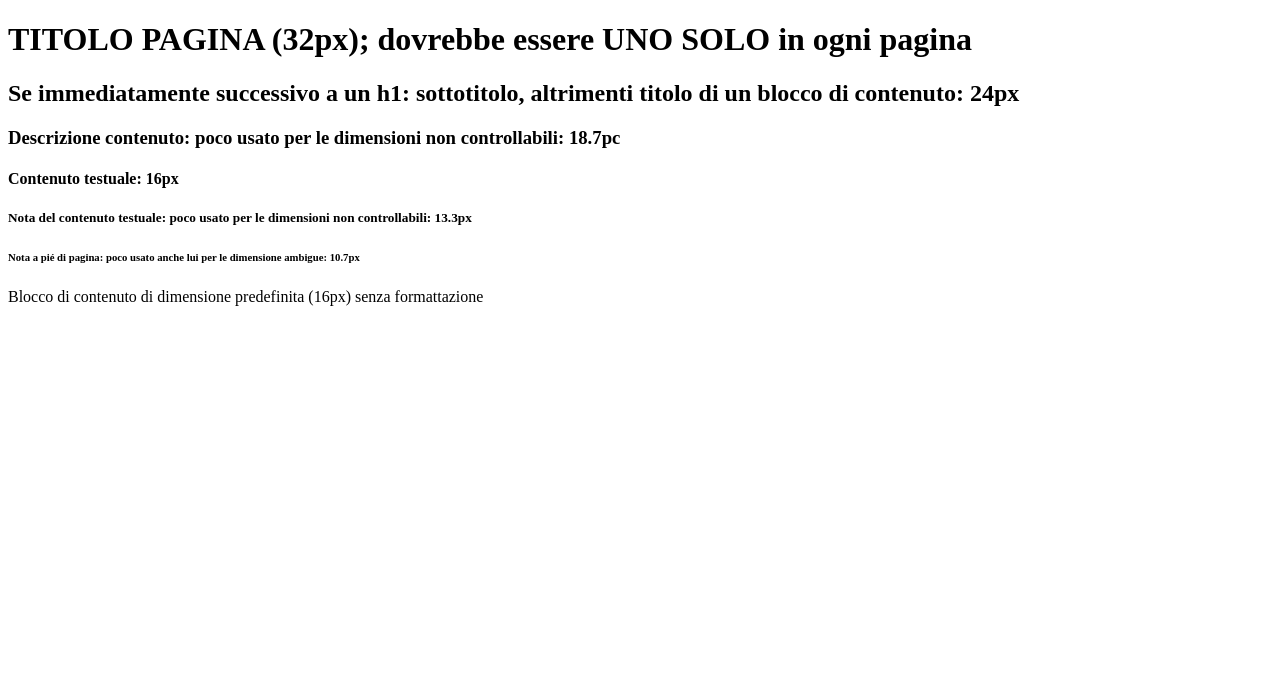
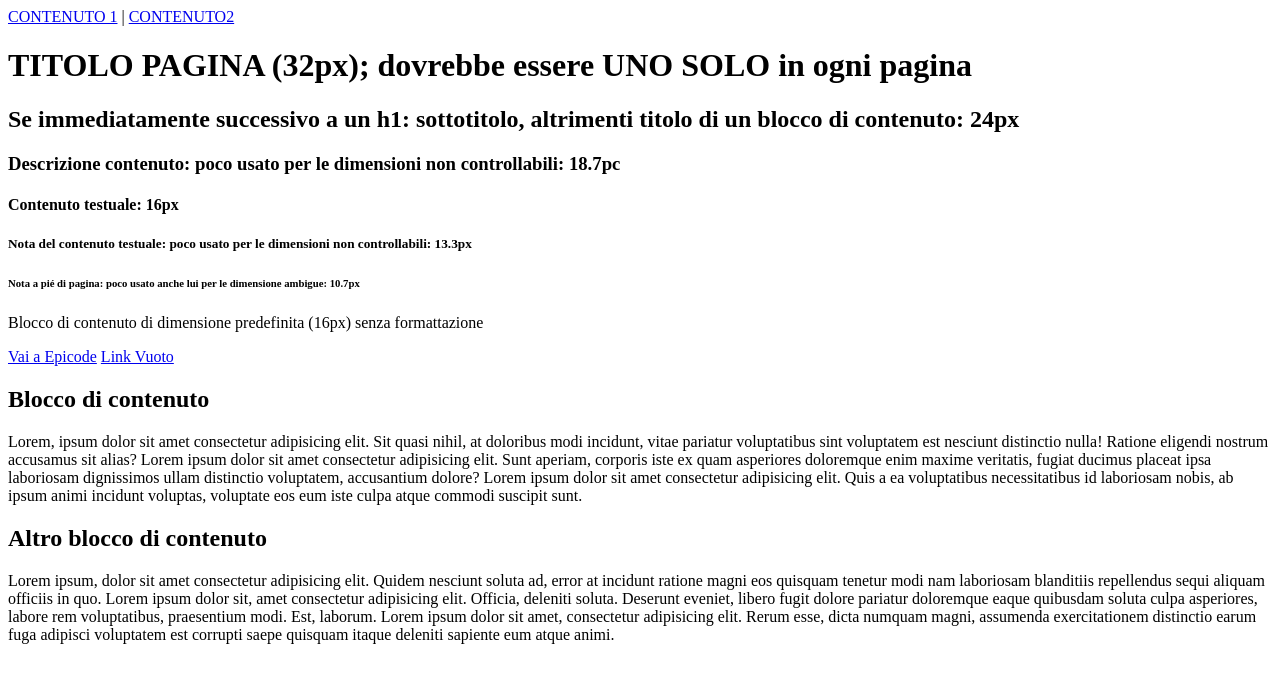
Before and after one commit to TheRedKardinal/FS0226IT, a plain HTML site: page U1W1D1/index.html in a window 1280 px wide. Drawn offline with Linux system fonts and the light colour scheme.

Commit message:
Aggiornamento

```diff
--- a/U1W1D1/index.html
+++ b/U1W1D1/index.html
@@ -12,6 +12,8 @@
 </head>
 
 <body>
+    <!-- Headings -->
+     <a href="#contenuto">CONTENUTO 1</a> | <a href="#contenuto2">CONTENUTO2</a>
 <h1>TITOLO PAGINA (32px); dovrebbe essere UNO SOLO in ogni pagina</h1>
 <h2>Se immediatamente successivo a un h1: sottotitolo, altrimenti titolo di un blocco di contenuto: 24px</h2>
 <h3>Descrizione contenuto: poco usato per le dimensioni non controllabili: 18.7pc</h3>
@@ -19,6 +21,19 @@
 <h5>Nota del contenuto testuale: poco usato per le dimensioni non controllabili: 13.3px</h5>
 <h6>Nota a pié di pagina: poco usato anche lui per le dimensione ambigue: 10.7px</h6>
 <p>Blocco di contenuto di dimensione predefinita (16px) senza formattazione</p>
+<!-- Link -->
+<a href="https://www.epicode.it" target="_blank">Vai a Epicode</a>
+<a href="javascript:void()";>Link Vuoto</a>
+<!-- Link interni -->
+ <h2>Blocco di contenuto</h2>
+ <p id="contenuto">
+    Lorem, ipsum dolor sit amet consectetur adipisicing elit. Sit quasi nihil, at doloribus modi incidunt, vitae pariatur voluptatibus sint voluptatem est nesciunt distinctio nulla! Ratione eligendi nostrum accusamus sit alias? Lorem ipsum dolor sit amet consectetur adipisicing elit. Sunt aperiam, corporis iste ex quam asperiores doloremque enim maxime veritatis, fugiat ducimus placeat ipsa laboriosam dignissimos ullam distinctio voluptatem, accusantium dolore? Lorem ipsum dolor sit amet consectetur adipisicing elit. Quis a ea voluptatibus necessitatibus id laboriosam nobis, ab ipsum animi incidunt voluptas, voluptate eos eum iste culpa atque commodi suscipit sunt.
+ </p>
+ <h2>Altro blocco di contenuto</h2>
+ <p id="contenuto2">
+    Lorem ipsum, dolor sit amet consectetur adipisicing elit. Quidem nesciunt soluta ad, error at incidunt ratione magni eos quisquam tenetur modi nam laboriosam blanditiis repellendus sequi aliquam officiis in quo. Lorem ipsum dolor sit, amet consectetur adipisicing elit. Officia, deleniti soluta. Deserunt eveniet, libero fugit dolore pariatur doloremque eaque quibusdam soluta culpa asperiores, labore rem voluptatibus, praesentium modi. Est, laborum. Lorem ipsum dolor sit amet, consectetur adipisicing elit. Rerum esse, dicta numquam magni, assumenda exercitationem distinctio earum fuga adipisci voluptatem est corrupti saepe quisquam itaque deleniti sapiente eum atque animi.
+ </p>
+
 
 </body>
 
```
